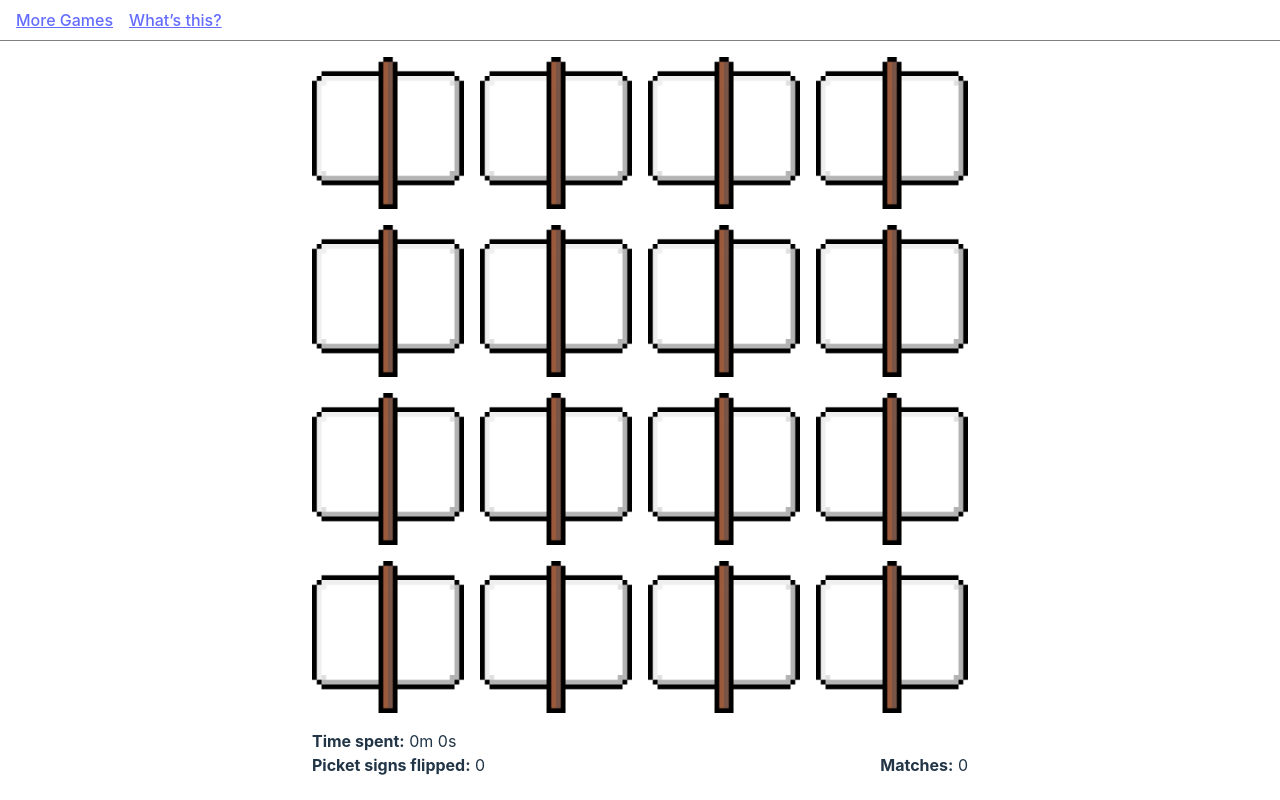
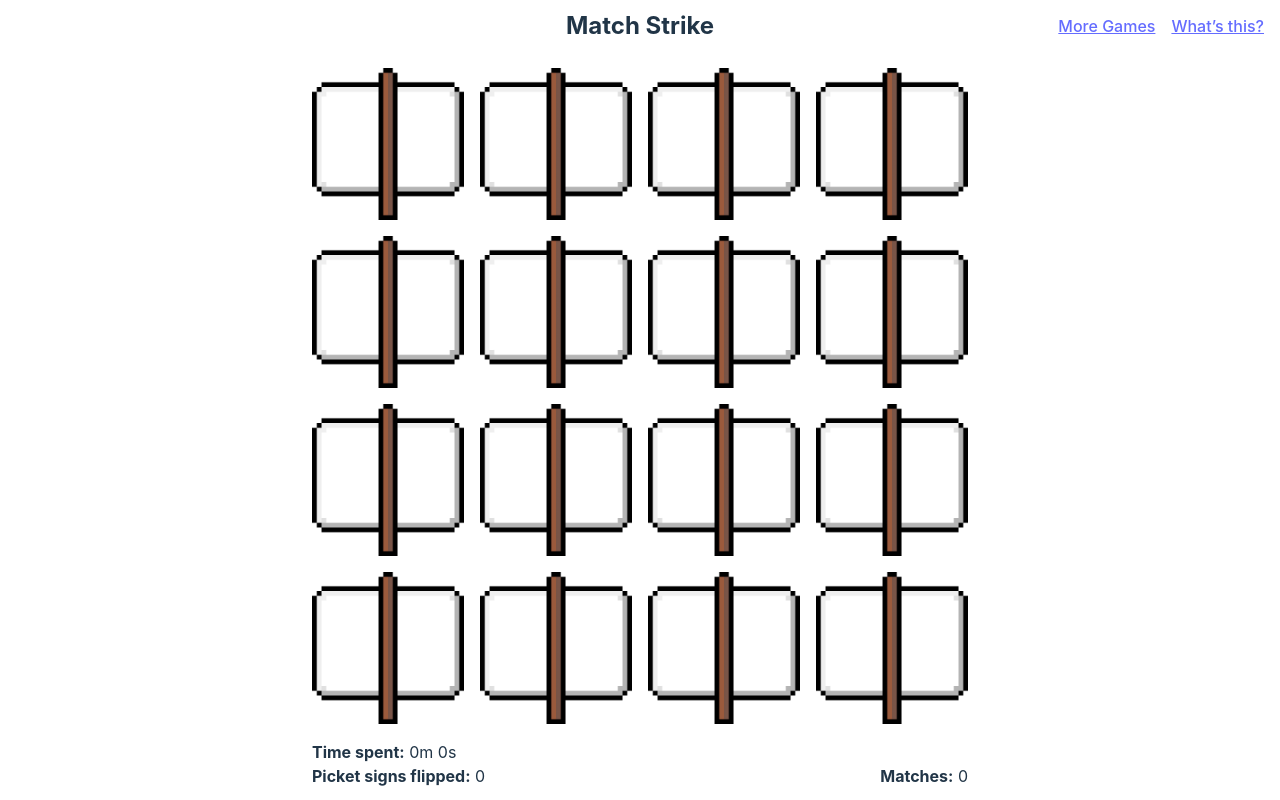
Before and after one commit to pishposh/guild-memory-game, a React (Vite) app: page / in a window 1280 px wide. Built offline with nearby package versions, Linux system fonts and the light colour scheme.

Commit message:
make header its own component

```diff
--- a/src/App.css
+++ b/src/App.css
@@ -84,14 +84,3 @@ div#game {
 .summary button {
   margin-top: 1rem;
 }
-
-#header {
-  padding: 0.5rem 1rem;
-  border-bottom: 1px solid gray;
-  margin-bottom: 0.5rem;
-}
-
-#header a {
-  text-decoration: underline;
-  margin-right: 1rem;
-}
--- a/src/App.tsx
+++ b/src/App.tsx
@@ -1,5 +1,6 @@
 import { useEffect, useState } from 'react';
 import './App.css';
+import { Header } from './components/Header';
 import { InfoDialog } from './components/InfoDialog';
 import { PicketSign } from './components/PicketSign';
 import { ResultsDialog } from './components/ResultsDialog';
@@ -49,15 +50,14 @@ function App() {
 
   return (
     <>
-      <header id="header">
-        <a href="https://nytimesguild.org/tech/guild-builds/">More Games</a>
+      <Header>
         <span
           className="link-alike"
           onClick={() => setInfoDialogOpen(!infoDialogOpen)}
         >
           What’s this?
         </span>
-      </header>
+      </Header>
 
       <div id="game-container">
         <div id="game">
--- /dev/null
+++ b/src/components/Header/Header.css
@@ -0,0 +1,33 @@
+#header {
+  padding: 0.5rem 1rem;
+  border-bottom: 1px solid gray;
+  margin-bottom: 0.5rem;
+  border: none;
+}
+
+#header a {
+  text-decoration: underline;
+}
+
+.header-container {
+  display: grid;
+  grid-template-columns: repeat(3, 1fr);
+
+  > div {
+    width: 100%;
+    display: flex;
+    align-items: center;
+  }
+
+  > div.header-title {
+    justify-content: center;
+    font-size: x-large;
+  }
+
+  > div.header-links {
+    justify-content: end;
+    & > * {
+      margin-left: 1rem;
+    }
+  }
+}
--- /dev/null
+++ b/src/components/Header/index.tsx
@@ -0,0 +1,17 @@
+import { PropsWithChildren } from 'react';
+import './Header.css';
+
+export const Header = ({ children }: PropsWithChildren) => (
+  <header id="header">
+    <div className="header-container">
+      <div />
+      <div className="header-title">
+        <b>Match Strike</b>
+      </div>
+      <div className="header-links">
+        <a href="https://nytimesguild.org/tech/guild-builds/">More Games</a>
+        {children}
+      </div>
+    </div>
+  </header>
+);
--- a/src/components/InfoDialog/index.tsx
+++ b/src/components/InfoDialog/index.tsx
@@ -8,10 +8,10 @@ export const InfoDialog = ({ onClose }: { onClose: () => void }) => {
         <h2>What’s this?</h2>
 
         <p>
-          A Times Tech Guild-themed variant on the classic Memory card game,
-          where playing cards are placed face down in a grid format and then
-          turned over two at a time, seeking matching pairs. Instead of playing
-          cards, we used strike placards.
+          Match Strike is a Times Tech Guild-themed variant on the classic
+          Memory card game, where playing cards are placed face down in a grid
+          format and then turned over two at a time, seeking matching pairs.
+          Instead of playing cards, we used strike placards.
         </p>
 
         <h3>Why did we build it?</h3>
@@ -23,7 +23,7 @@ export const InfoDialog = ({ onClose }: { onClose: () => void }) => {
           supporters can play games without crossing the picket digital line.
         </p>
 
-        <h3>Why are you on strike?</h3>
+        <h3>Why is the Tech Guild on strike?</h3>
 
         <p>
           The Times Tech Guild—unionized workers who build and maintain
```
